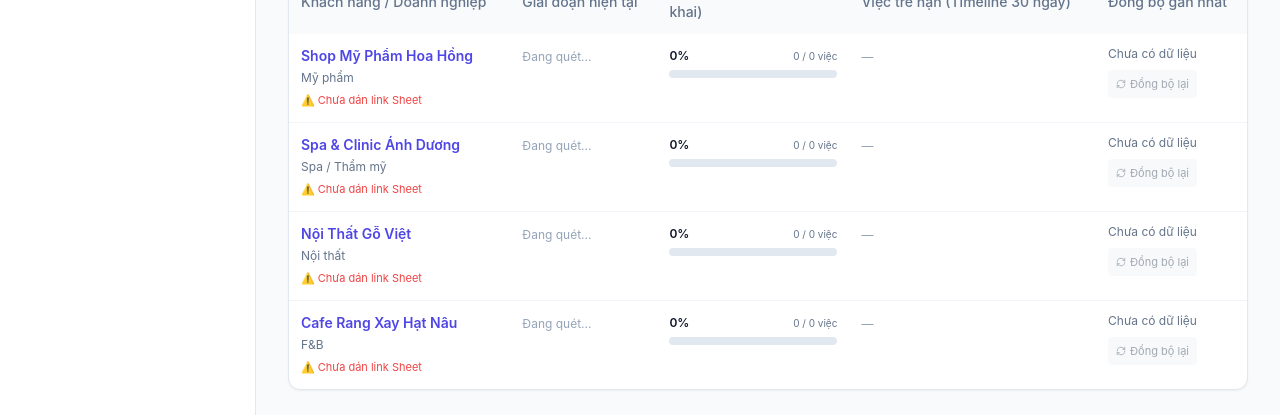
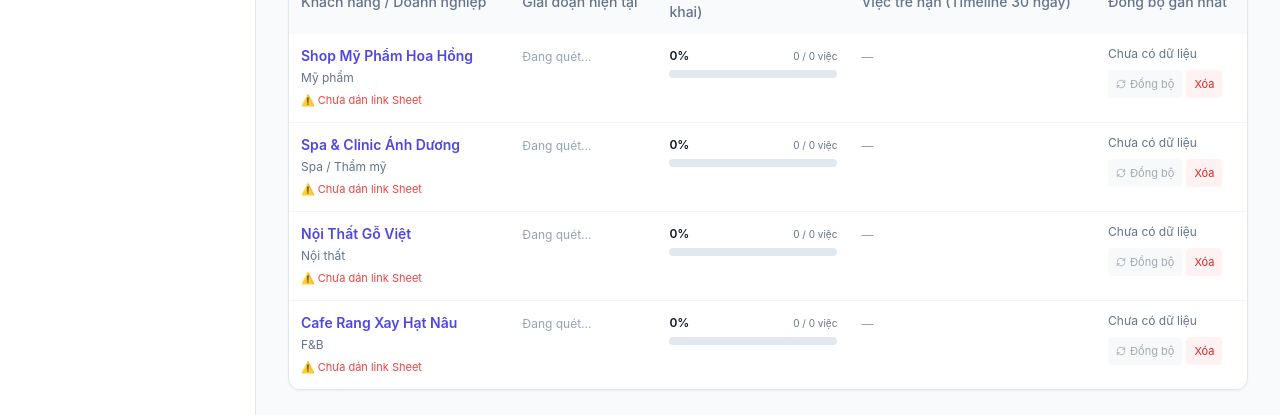
Before and after one commit to levanthien21/Qu-n-L-C-ng-Vi-c, a React (Vite) app: page /#/ in a window 1280 px wide. Shown: the part 191-606 px from the top of the page. Built offline with nearby package versions, Linux system fonts and the light colour scheme.

Commit message:
feat: add delete button

```diff
--- a/src/pages/TodayPage.tsx
+++ b/src/pages/TodayPage.tsx
@@ -135,14 +135,22 @@ export default function TodayPage() {
                            <span>Chưa có dữ liệu</span>
                         )}
                       </div>
+                      <div className="flex items-center gap-1">
                         <button
                           disabled={!c.sheetLink || isSyncing}
                           onClick={() => forceSync(c)}
                           className="flex items-center gap-1 text-[11px] px-2 py-1 rounded bg-slate-100 hover:bg-slate-200 text-slate-600 disabled:opacity-50"
                         >
                           <RefreshCw size={10} className={isSyncing ? "animate-spin" : ""} />
-                        {isSyncing ? 'Đang lấy dữ liệu...' : 'Đồng bộ lại'}
+                          {isSyncing ? 'Đang lấy...' : 'Đồng bộ'}
                         </button>
+                        <button
+                          onClick={() => window.confirm('Bạn có chắc muốn xóa khách hàng này?') && useStore.getState().deleteCustomer(c.id)}
+                          className="flex items-center gap-1 text-[11px] px-2 py-1 rounded bg-red-50 hover:bg-red-100 text-red-600"
+                        >
+                          Xóa
+                        </button>
+                      </div>
                     </div>
                   </td>
                 </tr>
```
Lines whose indentation alone changed are shown as unchanged.
